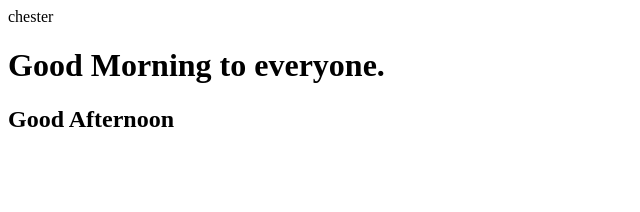
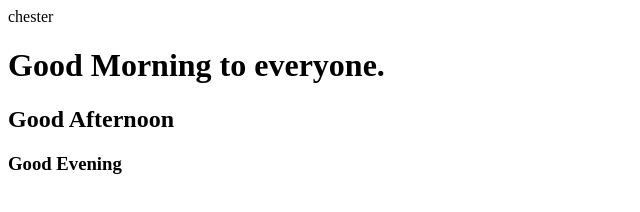
Before and after one commit to arquival/chester, a plain HTML site: page index.html in a window 1280 px wide. Shown: the whole page, without its empty margins (0-640 px from the left). Drawn offline with Linux system fonts and the light colour scheme.

Commit message:
Add text again

```diff
--- a/index.html
+++ b/index.html
@@ -4,5 +4,6 @@ chester
 <body>
 <h1>Good Morning to everyone.</h1>
 <h2>Good Afternoon</h2>
+<h3>Good Evening</h3>
 </body>
 </html>
```
